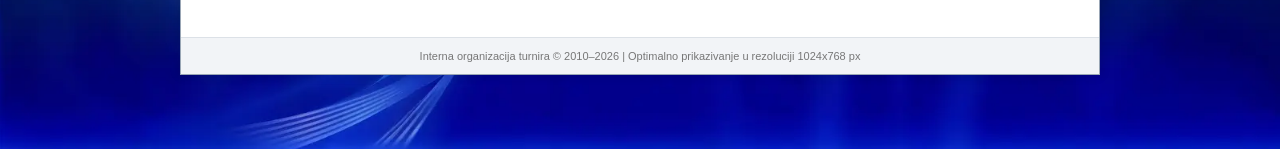
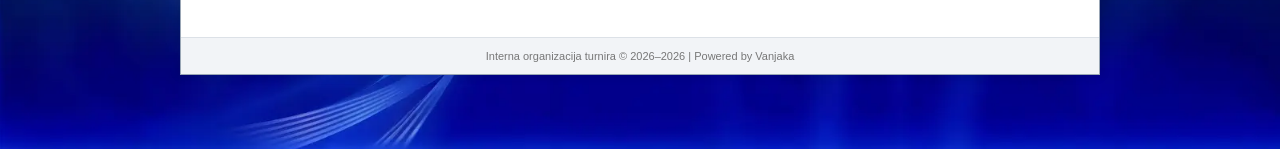
Before and after one commit to sahomanija/sahomanija.github.io, a plain HTML site: page index.html in a window 1280 px wide. Shown: the part 522-671 px from the top of the page. Drawn offline with Linux system fonts and the light colour scheme.

Commit message:
index.html

```diff
--- a/index.html
+++ b/index.html
@@ -795,7 +795,7 @@
     </div>
 
     <div id="footer">
-        Interna organizacija turnira © 2010–2026 | Optimalno prikazivanje u rezoluciji 1024x768 px
+        Interna organizacija turnira © 2026–2026 | Powered by Vanjaka
     </div>
 </div>
 
```
